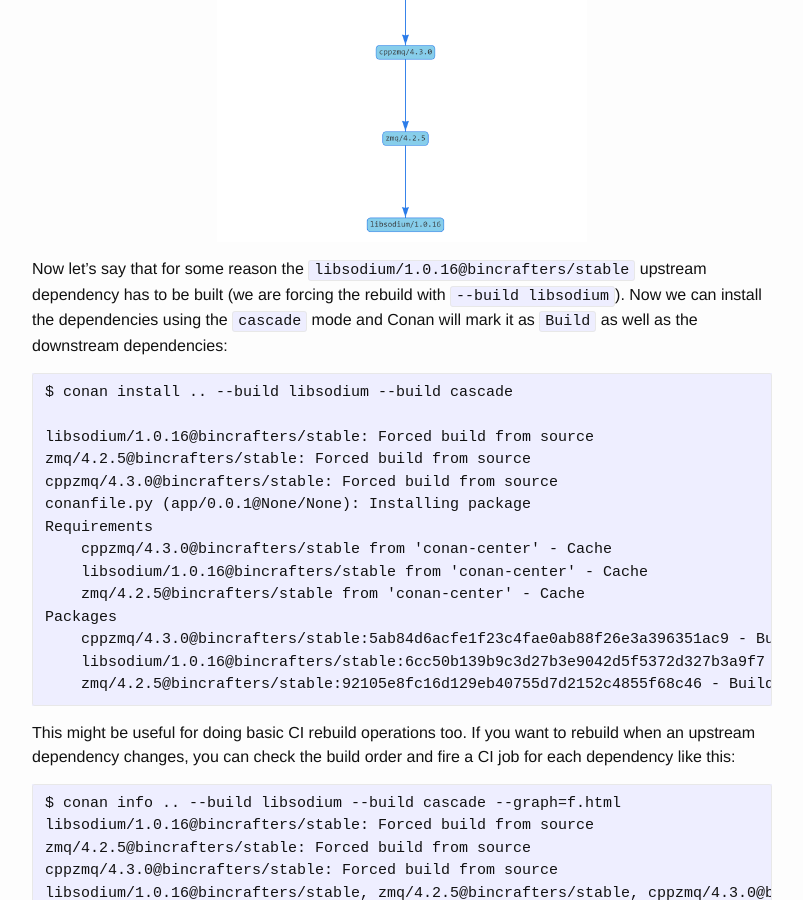
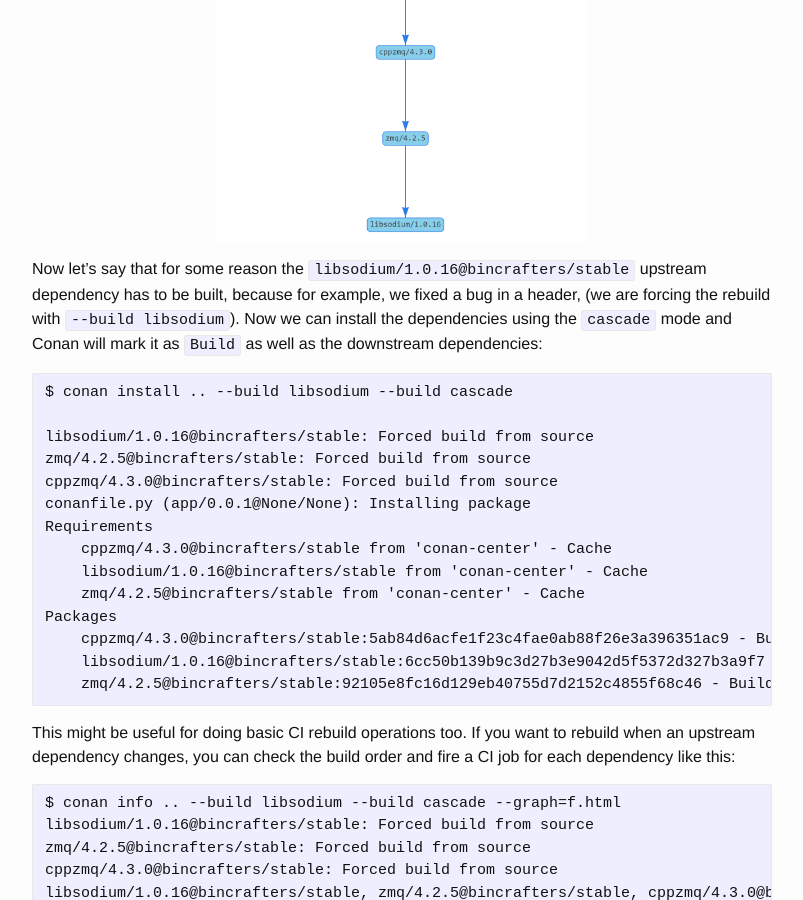
Before and after one commit to conan-io/conan-io.github.io, a Jekyll site: the page built from _posts/2019-06-10-New-conan-release-1-16.markdown, in a window 1280 px wide and 900 px high, scrolled down 1059 px. Shown: the whole window, without its empty margins (238-1041 px from the left). Built offline with Jekyll 4.4.1, drawn with Linux system fonts in a browser that asks for light colours; comment, search, counter and statistics services are not loaded.

Commit message:
Update _posts/2019-06-10-New-conan-release-1-16.markdown
Co-Authored-By: Luis Martinez de Bartolome Izquierdo <lasote@gmail.com>

```diff
--- a/_posts/2019-06-10-New-conan-release-1-16.markdown
+++ b/_posts/2019-06-10-New-conan-release-1-16.markdown
@@ -39,7 +39,7 @@ for our ``app`` project:
 <img src="{{ site.url }}/assets/post_images/2019-06-10/conan-info-graph.png" width="50%"/>
 </p>
 
-Now let's say that for some reason the ``libsodium/1.0.16@bincrafters/stable`` upstream dependency has to be built (we are forcing the
+Now let's say that for some reason the ``libsodium/1.0.16@bincrafters/stable`` upstream dependency has to be built, because for example, we fixed a bug in a header, (we are forcing the
 rebuild with ``--build libsodium``). Now we can install the dependencies using the ``cascade`` mode and Conan will mark it as ``Build`` as
 well as the downstream dependencies:
 
```
